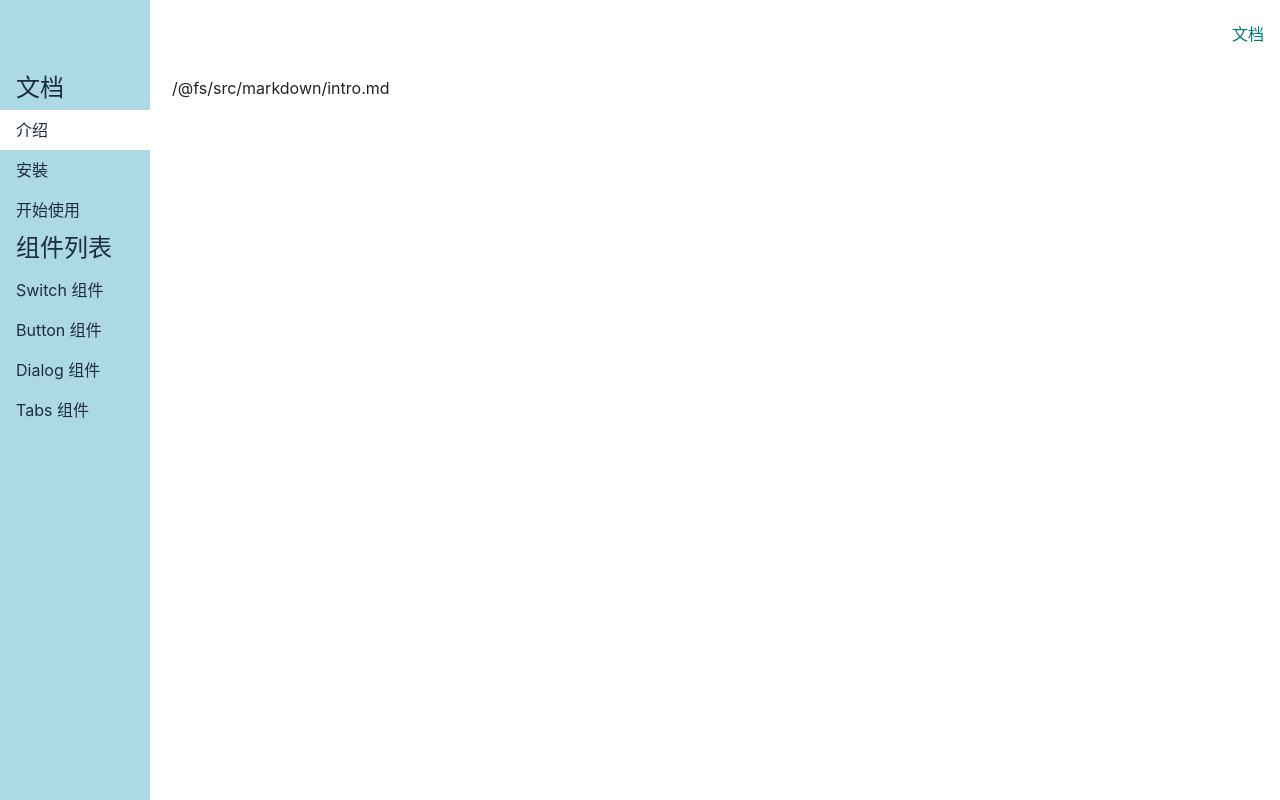
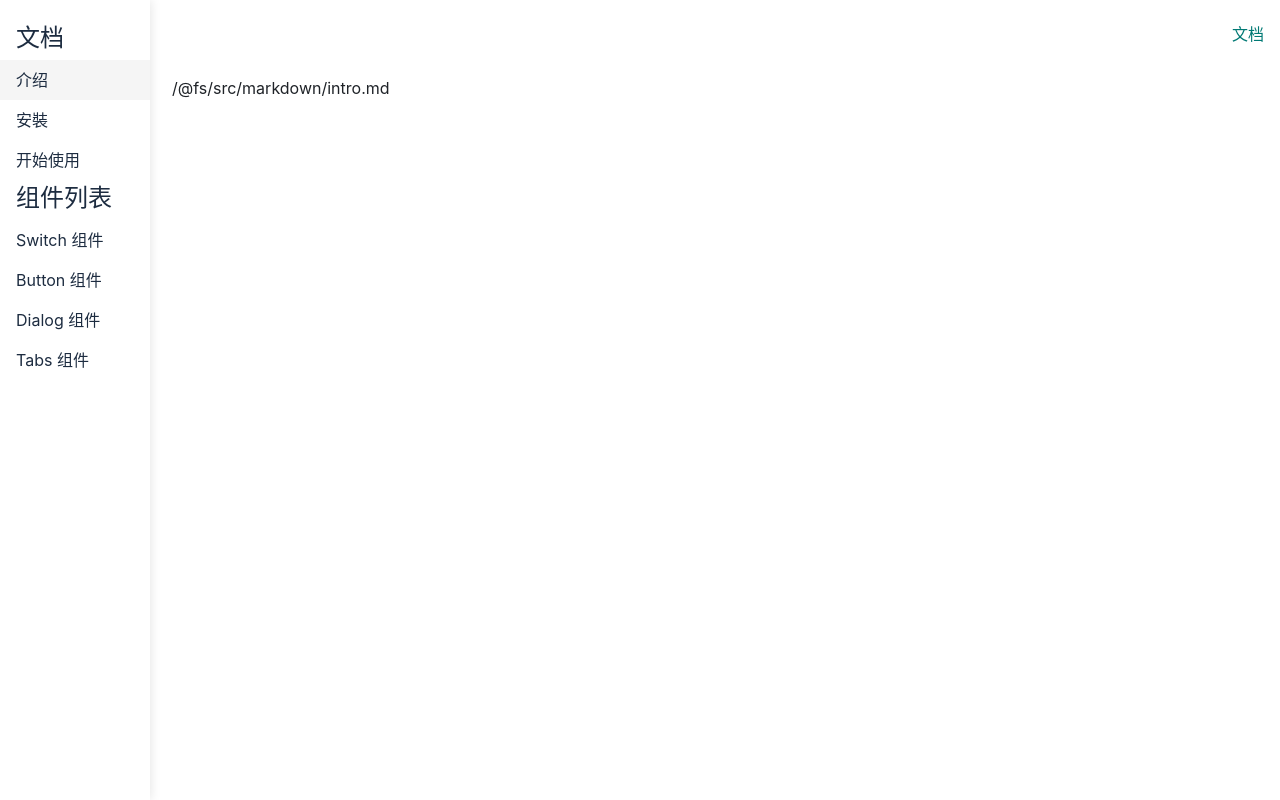
Before and after one commit to Hsy1998/Vue3-, a Vue app: page /#/doc/intro in a window 1280 px wide. Built offline with nearby package versions, Linux system fonts and the light colour scheme.

Commit message:
更换DOC栏样式

```diff
--- a/src/views/Doc.vue
+++ b/src/views/Doc.vue
@@ -2,7 +2,8 @@
   <div class="layout">
     <Topnav toggleMenuButtonVisible class="nav" />
     <div class="content">
-      <aside v-if="menuVisible">
+      <div class="wrapper" v-if="menuVisible" @click.self="toggleMenu">
+        <aside>
           <h2>文档</h2>
           <ol>
             <li>
@@ -31,7 +32,9 @@
             </li>
           </ol>
         </aside>
-      <main @click="toggleMenu">
+      </div>
+
+      <main>
         <router-view />
       </main>
     </div>
@@ -82,15 +85,30 @@ export default {
     background: white;
   }
 }
+.wrapper {
+  position: fixed;
+  top: 0;
+  left: 0;
+  width: 100%;
+  height: 100%;
+  background: fade_out(black, 0.5);
+  z-index: 10;
+  @media (min-width: 500px) {
+    background: fade-out($color: #000000, $amount: 1);
+  }
+}
 aside {
-  background: lightblue;
+  background: white;
   width: 150px;
   position: fixed;
   z-index: 7;
   top: 0;
   left: 0;
-  padding-top: 70px;
+  padding-top: 20px;
   height: 100%;
+  @media (min-width: 500px) {
+    box-shadow: 1px 0 10px rgba($color: #000000, $alpha: 0.1);
+  }
   > h2 {
     margin-bottom: 4px;
     padding: 0 16px;
@@ -103,9 +121,12 @@ aside {
         text-decoration: none; // 删除a标签点击时的下划线
       }
       .router-link-active {
-        background: white;
+        background: rgb(245, 245, 245);
       }
     }
+    // > li:active {
+    //   background: #e4e2e2;
+    // }
   }
 }
 main {
```
Also changed, not shown: 1 other file (tests, documents, lock files or other folders). Lines whose indentation alone changed are shown as unchanged.
